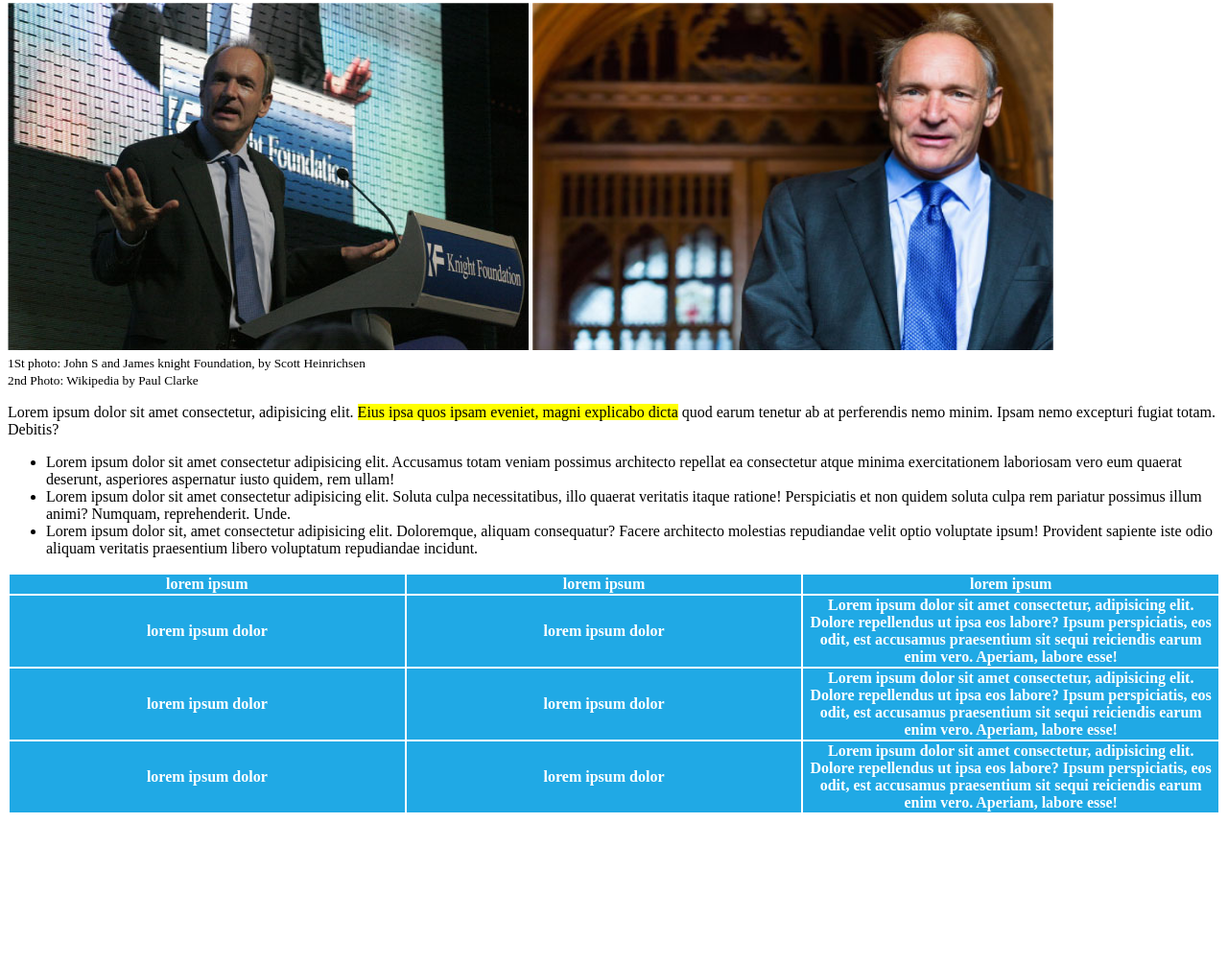
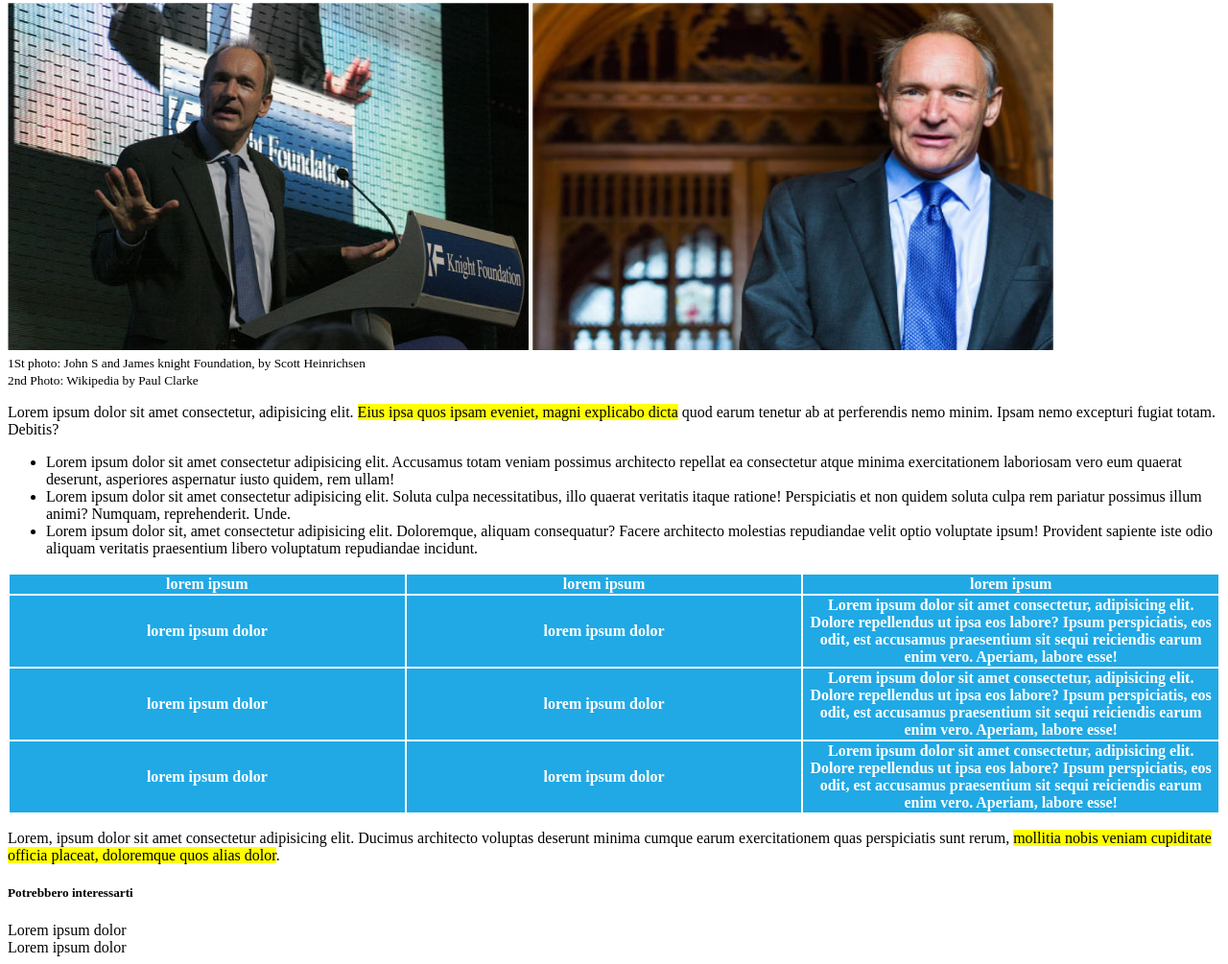
Before and after one commit to Vale-riad/html-css-booleaner, a plain HTML site: page index.html in a window 1280 px wide. Shown: the part 352-1357 px from the top of the page at 96% size. Before the commit the page ends 1209 px from the top, so only its background shows below. Drawn offline with Linux system fonts and the light colour scheme.

Commit message:
aggiunto footer

```diff
--- a/index.html
+++ b/index.html
@@ -72,11 +72,17 @@
                         <th>Lorem ipsum dolor sit amet consectetur, adipisicing elit. Dolore repellendus ut ipsa eos labore? Ipsum perspiciatis, eos odit, est accusamus praesentium sit sequi reiciendis earum enim vero. Aperiam, labore esse!</th>
             </tbody>
         </table>
+        <!--fine tabella-->
+
+        <p>Lorem, ipsum dolor sit amet consectetur adipisicing elit. Ducimus architecto voluptas deserunt minima cumque earum exercitationem quas perspiciatis sunt rerum, <mark>mollitia nobis veniam cupiditate officia placeat, doloremque quos alias dolor</mark>.</p>
     </section>
 </main>
 
-
-
+<footer>
+    <h5>Potrebbero interessarti</h3>
+        <div class="loremuno">Lorem ipsum dolor</div>
+<div class="loremdue">Lorem ipsum dolor</div>
+</footer>
 
 </body>
 </html>
```
